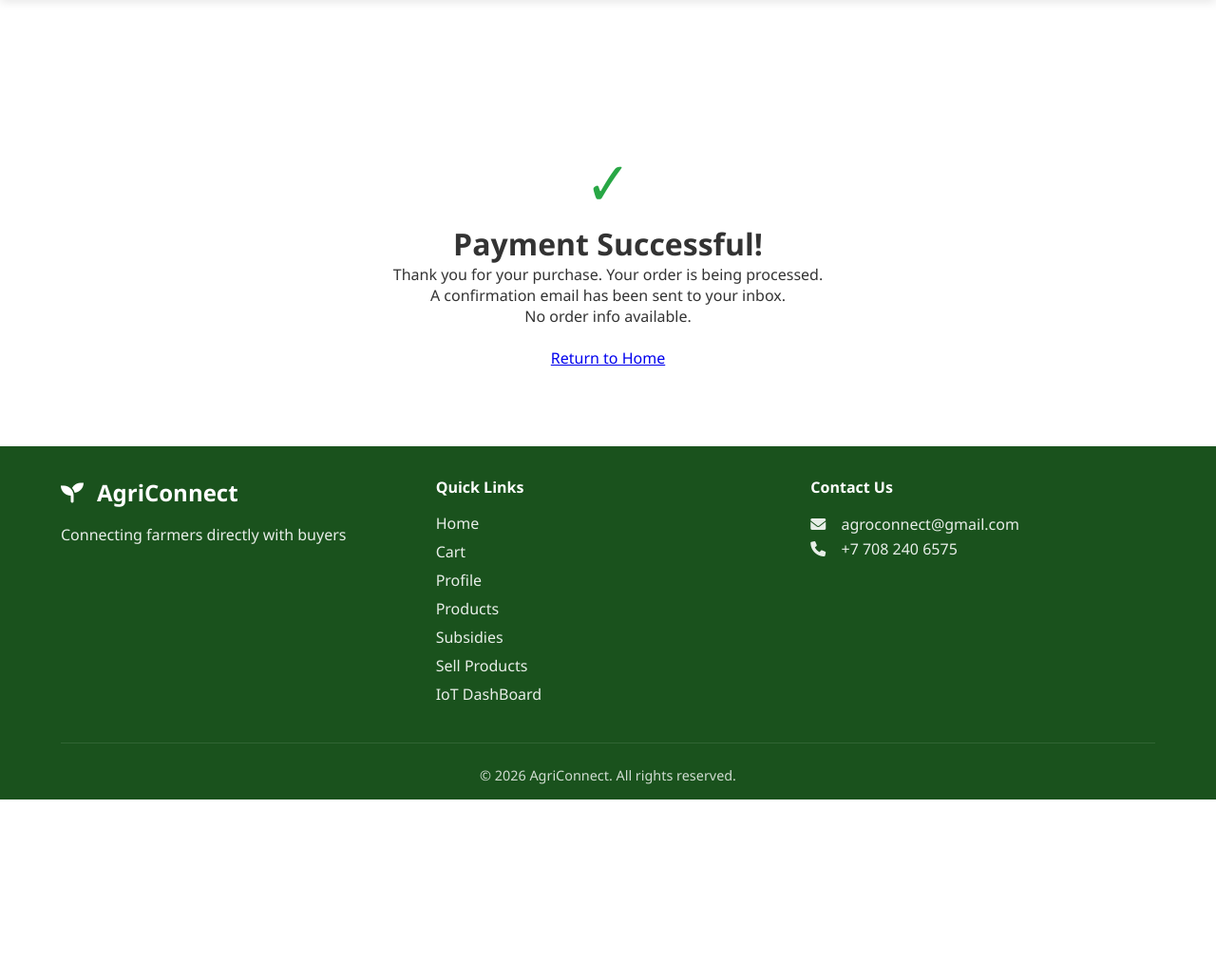
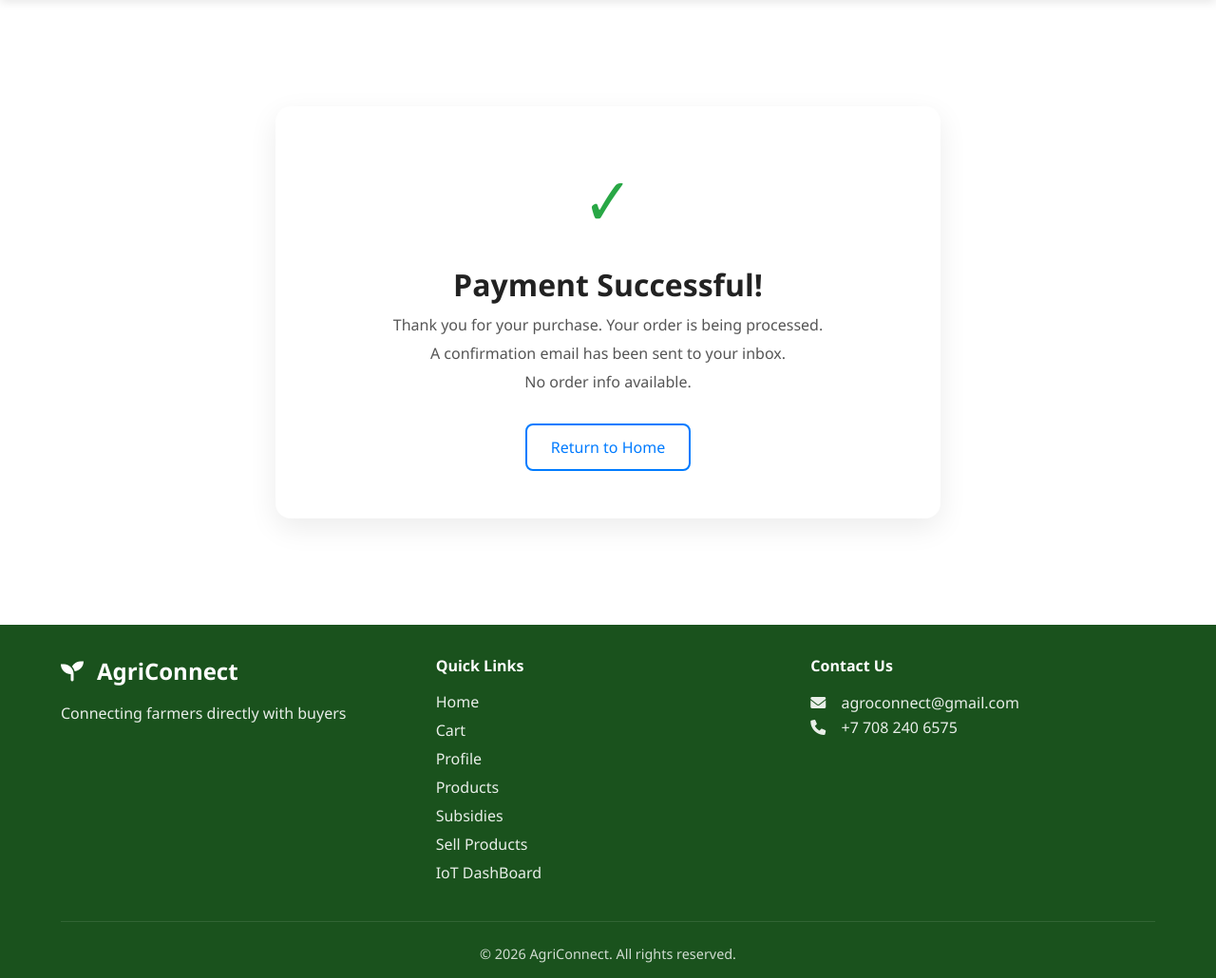
Before and after one commit to sisembayaltynbek-a11y/agroconnect, a Django app: page /success/ in a window 1280 px wide. Shown: the part 80-1110 px from the top of the page at 95% size. Before the commit the page ends 922 px from the top, so only its background shows below. Run offline with Django 5.2, Linux system fonts and the light colour scheme; a user stored in the database is signed in; data comes from the database, SQL or seed files in the repository; both versions use the stored data as it was after the commit.

Commit message:
lkjlkjsdf

```diff
--- a/farmer_app/forms.py
+++ b/farmer_app/forms.py
@@ -57,7 +57,6 @@ class FarmerSignUpForm(forms.Form):
         return cleaned_data
 
 class DeliverySignUpForm(forms.Form):
-    fullname = forms.CharField(max_length=255, label="Full Name")
     carname = forms.CharField(max_length=255, label="Car Name")
     carnumber = forms.CharField(max_length=10, label="Car Number")
 
--- /dev/null
+++ b/farmer_app/static/css/payment_success.css
@@ -0,0 +1,69 @@
+/* Container */
+.success-container {
+    max-width: 700px;
+    margin: 80px auto;
+    padding: 50px 30px;
+    text-align: center;
+    background: #ffffff;
+    border-radius: 16px;
+    box-shadow: 0 10px 30px rgba(0, 0, 0, 0.08);
+    font-family: 'Segoe UI', Tahoma, Geneva, Verdana, sans-serif;
+}
+
+/* Icon */
+.success-icon {
+    font-size: 70px;
+    color: #28a745;
+    margin-bottom: 20px;
+}
+
+/* Title */
+.success-container h1 {
+    font-size: 32px;
+    margin-bottom: 10px;
+    color: #222;
+}
+
+/* Text */
+.success-container p {
+    font-size: 16px;
+    color: #555;
+    margin-bottom: 8px;
+}
+
+/* Order summary */
+.order-summary {
+    margin-top: 25px;
+    padding: 20px;
+    border-radius: 12px;
+    background: #f8f9fa;
+    text-align: left;
+}
+
+.order-summary h4 {
+    margin-bottom: 15px;
+    color: #333;
+}
+
+.order-summary p {
+    margin: 5px 0;
+    font-size: 15px;
+}
+
+/* Button */
+.success-btn {
+    display: inline-block;
+    margin-top: 25px;
+    padding: 12px 25px;
+    border-radius: 8px;
+    border: 2px solid #007bff;
+    color: #007bff;
+    text-decoration: none;
+    font-weight: 500;
+    transition: 0.3s ease;
+}
+
+.success-btn:hover {
+    background: #007bff;
+    color: #fff;
+}
--- a/farmer_app/templates/choice.html
+++ b/farmer_app/templates/choice.html
@@ -7,11 +7,13 @@
     </header>
     <br><br><br><br><br><br>
     <div class="nav-links">
-        <a href="{% url 'update-page-buyer' buyer.id %}">Buyer</a>
+        <a href="{% url 'update-page-buyer' buyer.id %}">Buyer:</a>
+        <pre>Full Name, Avatar.</pre>
         {% if farmer %}
             <a href="{% url 'update-page-farmer' farmer.id %}">Farmer</a>
         {% else %}
             <a href="{% url 'update-page-delivery' delivery.id %}">Delivery</a>
+            <pre>Full Name, Working Stage, Image.</pre>
         {% endif %}
     </div>
 {% endblock %}
--- a/farmer_app/templates/product_details.html
+++ b/farmer_app/templates/product_details.html
@@ -154,7 +154,7 @@
             <h3>Product Details</h3>
             <ul>
                 <li><strong>Category:</strong> {{ product.category.name }}</li>
-                <li><strong>Seller:</strong> {{ product.farmer.name }}</li>
+                <li><strong>Seller:</strong> {{ product.farmer.brand }}</li>
                 <li><strong>Phone:</strong> <a href="tel:{{ product.farmer.phonenumber }}">{{ product.farmer.phonenumber }}</a></li>
                 {% if product.farmer.address %}<li><strong>Location:</strong> {{ product.farmer.address }}</li>{% endif %}
                 <li><strong>Added:</strong> {{ product.created_at|date:"F d, Y" }}</li>
--- a/farmer_app/templates/success.html
+++ b/farmer_app/templates/success.html
@@ -1,22 +1,31 @@
 {% extends 'base.html' %}
+{% load static %}
 
-{% block content %}<br><br><br>
-<div class="container" style="text-align: center; padding: 50px;">
-    <div class="success-icon" style="font-size: 64px; color: #28a745;">✓</div>
+{% block content %}
+<link rel="stylesheet" href="{% static 'css/payment_success.css' %}">
+
+<div class="success-container">
+    <div class="success-icon">✓</div>
+
     <h1>Payment Successful!</h1>
     <p>Thank you for your purchase. Your order is being processed.</p>
     <p>A confirmation email has been sent to your inbox.</p>
+
     {% if order %}
-        <h4>Order Summary</h4>
-        <p>Total Paid: {{ order.total_price }} KZT</p>
-        {% if order.delivery %}
-            <p>Delivery Person: {{ order.delivery.fullname }}</p>
-            <p>Car: {{ order.delivery.vehicle.carname }}</p>
-        {% endif %}
+        <div class="order-summary">
+            <h4>Order Summary</h4>
+            <p><strong>Total Paid:</strong> {{ order.total_price }} KZT</p>
+
+            {% if order.delivery %}
+                <p><strong>Delivery Person:</strong> {{ order.delivery.fullname }}</p>
+                <p><strong>Car:</strong> {{ order.delivery.vehicle.carname }}</p>
+                <p><strong>Car Number:</strong> {{ order.delivery.vehicle.carnumber }}</p>
+            {% endif %}
+        </div>
     {% else %}
         <p>No order info available.</p>
     {% endif %}
-    <br>
-    <a href="/" class="btn btn-outline-primary">Return to Home</a>
+
+    <a href="/" class="success-btn">Return to Home</a>
 </div>
 {% endblock %}
--- a/farmer_app/views.py
+++ b/farmer_app/views.py
@@ -43,7 +43,7 @@ class Index(View):
             'categories': Categories.objects.all(),
             'deliveries': Deliveries.objects.filter(working_stage__gte=3),
             'popular_products': Products.objects.all().order_by('-id')[:8],
-            'cheap_products': Products.objects.filter(price__lt=Decimal('700.00'))[:8],
+            'cheap_products': Products.objects.filter(price__lt=Decimal('5000.00'))[:8],
             # 'planting_areas': planting_areas,
             'ai_response': None,
         })
@@ -164,7 +164,6 @@ def ai_detector(request, product_id):
         )
 
         print("STATUS:", response.status_code)
-        print("RAW:", response.text)
 
         if response.status_code == 200:
             data = response.json()
@@ -191,6 +190,9 @@ def category_products(request, id):
         'products': products
     })
 
+from django.http import JsonResponse
+import requests
+
 def ai_price_advisor(request, product_name):
     try:
         response = requests.post(
@@ -214,7 +216,7 @@ def ai_price_advisor(request, product_name):
 
         if response.status_code == 200:
             data = response.json()
-            return data["message"]["content"]
+            suggestion = data["message"]["content"]
         else:
             suggestion = "Unavailable"
 
@@ -357,7 +359,7 @@ class BecomeDeliveryView(LoginRequiredMixin, FormView):
         Deliveries.objects.create(
             buyer=buyer,
             vehicle=car,
-            fullname=form.cleaned_data["fullname"],
+            fullname=buyer.user.username,
             working_stage=int(form.cleaned_data["working_stage"]),
             recommendation=index.get_response('give recommendation for delivery')
         )
--- a/farmer_project/settings.py
+++ b/farmer_project/settings.py
@@ -125,6 +125,7 @@ LOGOUT_REDIRECT_URL = '/'
 ACCOUNT_AUTHENTICATION_METHOD = 'email'
 ACCOUNT_EMAIL_REQUIRED = True
 ACCOUNT_USERNAME_REQUIRED = True
+ACCOUNT_USERNAME_UNIQUE = False
 ACCOUNT_EMAIL_VERIFICATION = 'none'
 ACCOUNT_LOGOUT_ON_GET = True
 SOCIALACCOUNT_LOGIN_ON_GET = True
```
Also changed, not shown: farmer_app/templates/profile.html (+61 -2 lines), db.sqlite3, media/products/Rice_d5kRKC2.jpg (added).
